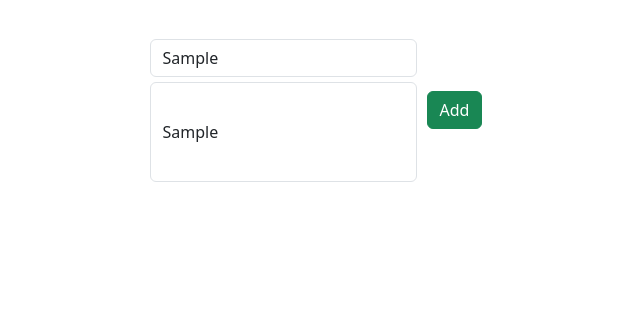
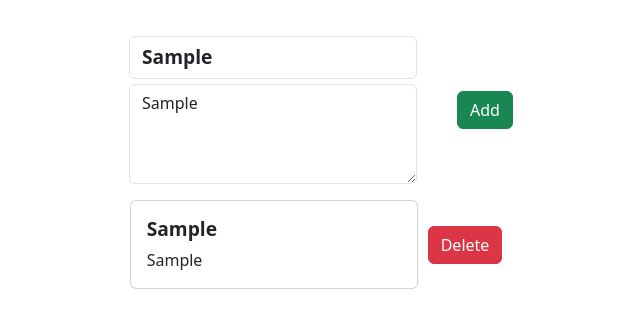
Before and after one commit to benedicti0n/todo-app-js, a plain HTML site: page index.html in a window 1280 px wide. Both pictures are taken after typing "Sample", "Sample" into the empty fields and a click on the button "Add". Shown: the top 328 px of the page, without its empty margins (349-989 px from the left). Drawn offline with nearby package versions, Linux system fonts and the light colour scheme.

Commit message:
basic functionality done

```diff
--- a/index.html
+++ b/index.html
@@ -13,7 +13,7 @@
     <header id="addTodoSection">
         <div id="title-description">
             <input class="form-control" type="text" name="" id="title" placeholder="Title">
-            <input class="form-control" type="text" name="" id="description" placeholder="Description...">
+            <textarea class="form-control" id="description" placeholder="Description..."></textarea>
         </div>
         <button onclick="onAdd()" type="button" class="btn btn-success" id="addBtn">Add</button>
     </header>
--- a/script.js
+++ b/script.js
@@ -1,10 +1,36 @@
 const title = document.getElementById('title');
 const description = document.getElementById('description');
 const mainSection = document.getElementById('main-section');
+
+let todoID = 1;
 
 function onAdd(){
     const titleValue = title.value;
     const descriptionValue = description.value;
 
+    const newTodo = `
+    <div id="${todoID}">
+        <div class="card" style="width: 18rem;">
+            <div class="card-body">
+                <h5 class="card-title" style="font-size: larger; font-weight: 600;">${titleValue}</h5>
 
+                <p class="card-text">${descriptionValue}</p>
+
+            </div>
+        </div>
+    </div>
+
+    <button onclick="onDelete()" type="button" class="btn btn-danger" id="deleteBtn">Delete</button>
+    `
+
+    const newTodoContainer = document.createElement('div');
+    newTodoContainer.id = 'newTodoContainer';
+    newTodoContainer.style.display = 'flex';
+    newTodoContainer.style.justifyContent = 'center';
+    newTodoContainer.style.alignItems = 'center';
+    newTodoContainer.innerHTML = newTodo;
+
+    mainSection.appendChild(newTodoContainer);
+
+    todoID++;
 }
--- a/style.css
+++ b/style.css
@@ -19,21 +19,31 @@ header{
 }
 
 #title-description{
+    width: 18rem;
     display: flex;
     justify-content: center;
     align-items: center;
     flex-direction: column;
+    margin: 0px 40px 0px 0px;
 }
 
 #title{
-    margin: 5px 5px 0px 5px;
-
+    margin: 0px 0px 5px 0px;
+    font-weight: 600;
+    font-size: larger;
 }
 #description{
-    margin: 5px;
     height: 100px;
-    resize: vertical;
 }
-#addBtn{
+
+main{
+    width: 100%;
+}
+
+main #newTodoContainer {
     margin: 10px
 }
+
+main #deleteBtn{
+    margin: 10px;
+}
```
